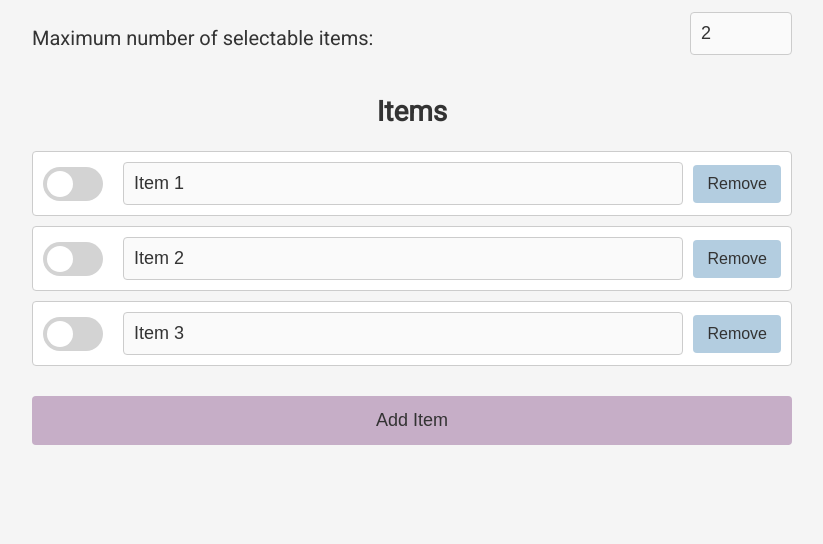
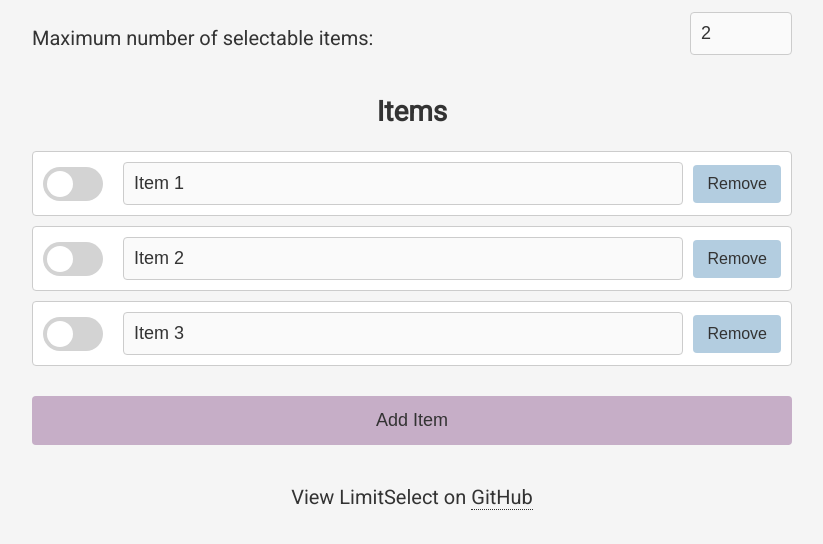
Before and after one commit to PKSpeleo/limit-select, a plain HTML site: page index.html in a window 1280 px wide. Shown: the part 124-668 px from the top of the page, without its empty margins (228-1051 px from the left). Drawn offline with Linux system fonts and the light colour scheme.

Commit message:
chore: add link to github

```diff
--- a/index.html
+++ b/index.html
@@ -185,6 +185,23 @@
       text-align: center;
   }
 
+  /* Footer styles */
+  .footer {
+      text-align: center;
+      margin-top: 40px;
+      font-size: 20px;
+  }
+
+  .footer a {
+      color: #333333;
+      text-decoration: none;
+      border-bottom: 1px dotted #333333;
+  }
+
+  .footer a:hover {
+      border-bottom: 1px solid #333333;
+  }
+
   /* Scrollbar styles */
   ::-webkit-scrollbar {
       width: 8px;
@@ -268,6 +285,11 @@
       .header-row label {
           margin-top: 10px;
       }
+
+      .footer {
+          font-size: 28px;
+          margin-top: 60px;
+      }
   }
   </style>
 </head>
@@ -290,6 +312,11 @@
   </div>
 
   <button id="addItemButton">Add Item</button>
+
+  <!-- Footer with GitHub link -->
+  <div class="footer">
+    <p>View LimitSelect on <a href="https://github.com/PKSpeleo/limit-select" target="_blank">GitHub</a></p>
+  </div>
 </div>
 
 <script>
```
